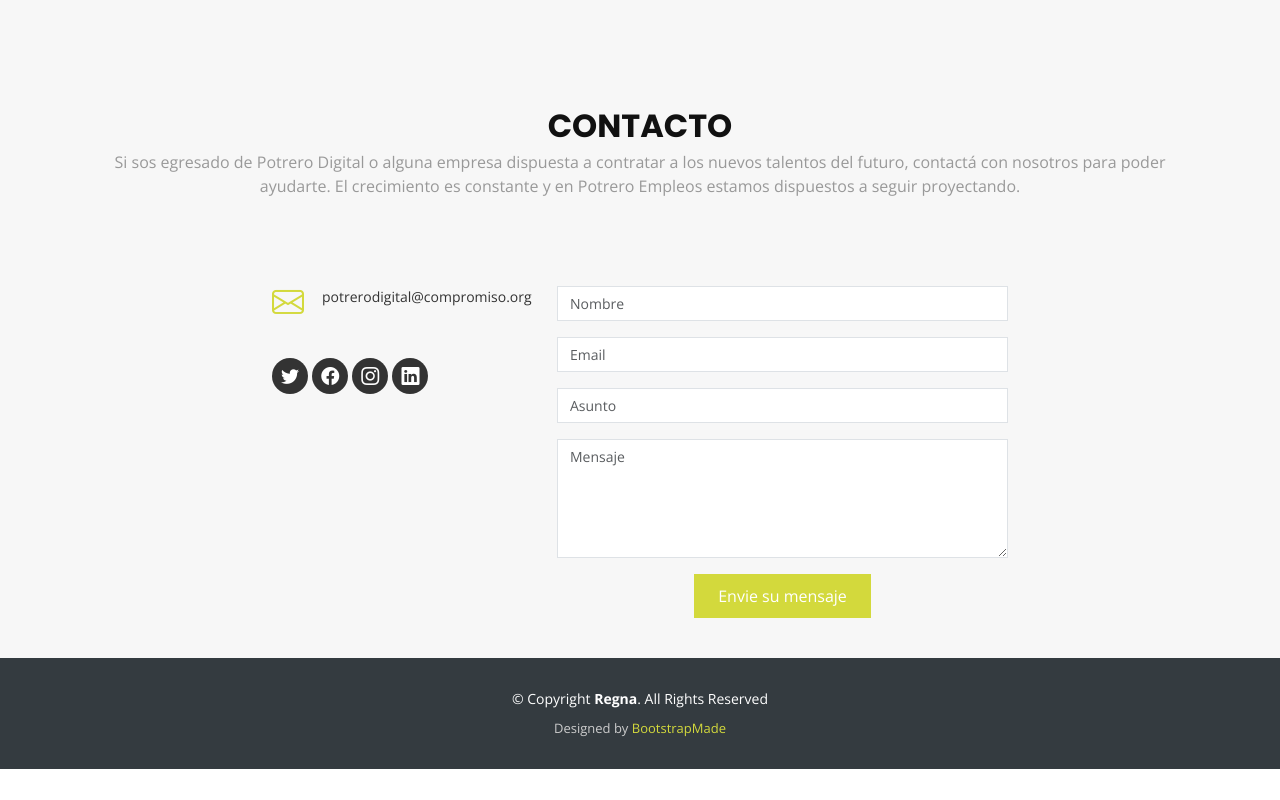
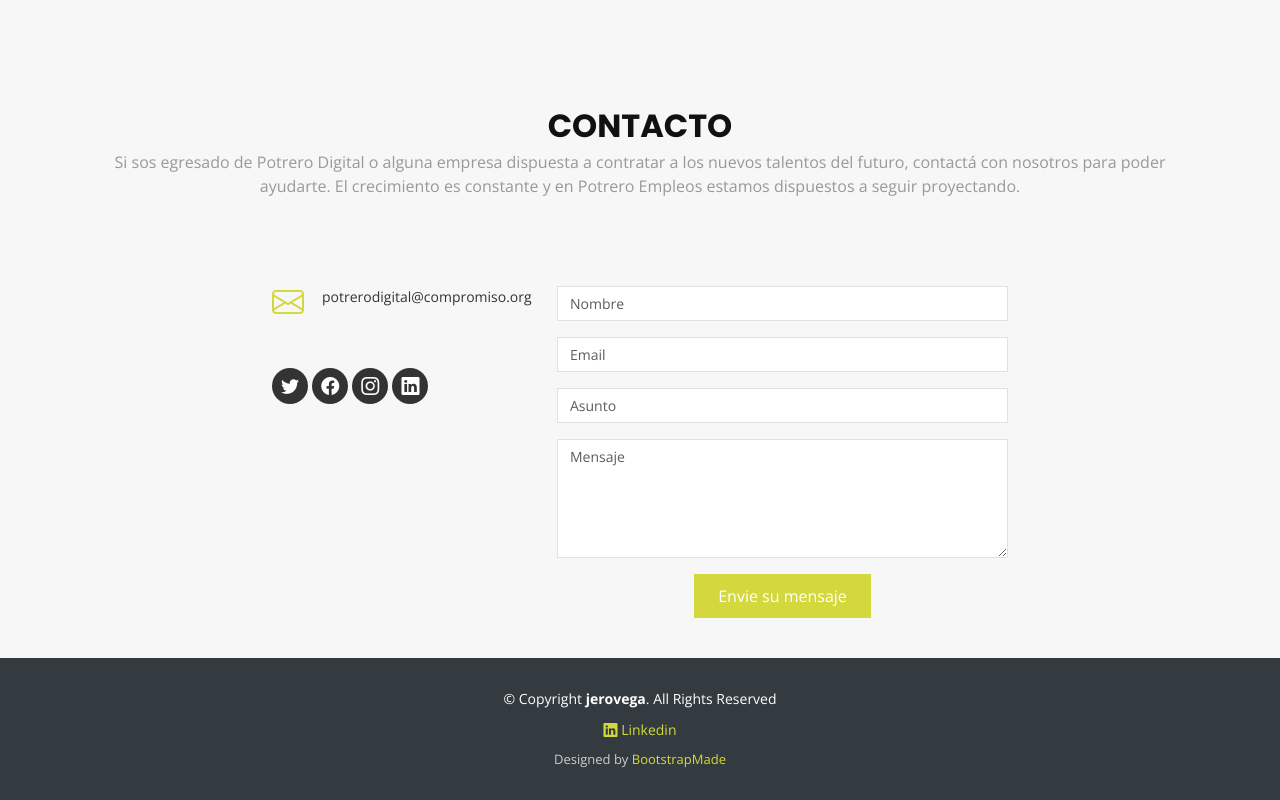
Before and after one commit to Jeroovega/PotreroEmpleo, a plain HTML site: page index.html in a window 1280 px wide. Shown: the part 5330-6130 px from the top of the page. Before the commit the page ends 6099 px from the top, so only its background shows below. Drawn offline with nearby package versions, Linux system fonts and the light colour scheme.

Commit message:
mejorando footer

```diff
--- a/assets/css/style.css
+++ b/assets/css/style.css
@@ -1420,3 +1420,8 @@ section {
   font-size: 13px;
   color: #ccc;
 }
+
+.linkedin {
+  text-align: center;
+  margin-top: 10px;
+}
--- a/index.html
+++ b/index.html
@@ -599,7 +599,11 @@
 
     <div class="container">
       <div class="copyright">
-        &copy; Copyright <strong>Regna</strong>. All Rights Reserved
+        &copy; Copyright <strong>jerovega</strong>. All Rights Reserved
+      </div>
+      <div  class="linkedin">
+        <a href="https://www.linkedin.com/company/potrero-digital/" target="_blank" class="linkedin"><i
+          class="bi bi-linkedin"></i> Linkedin</a>
       </div>
       <div class="credits">
         <!--
```
